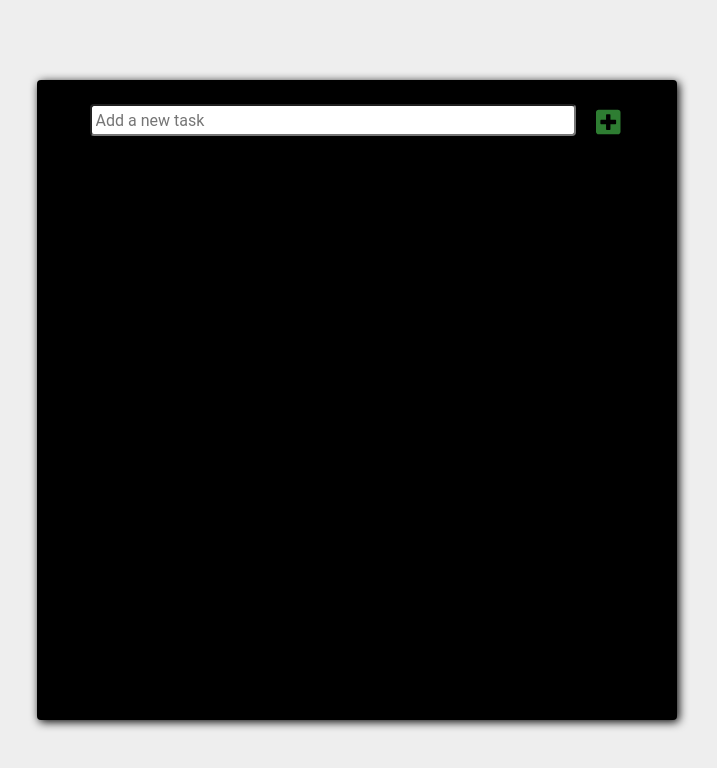
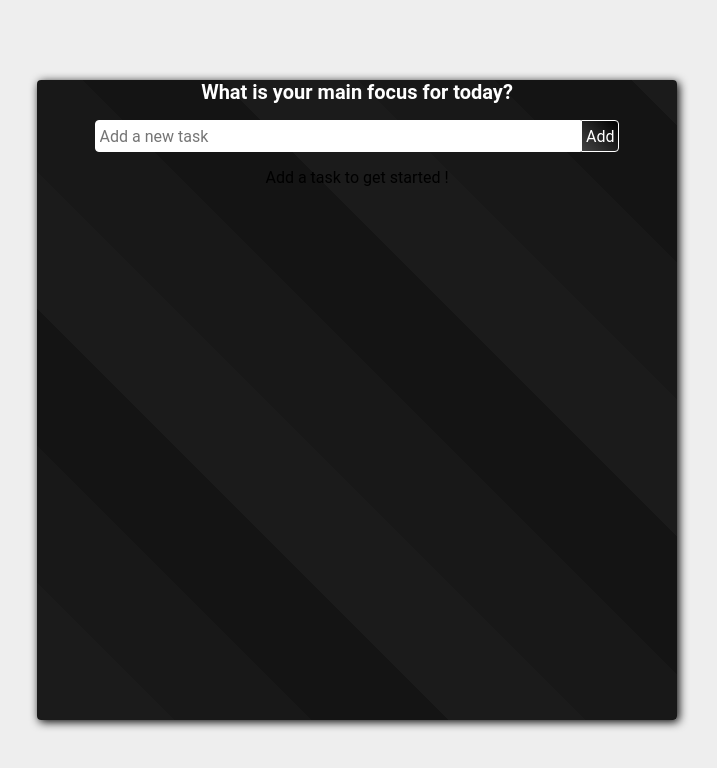
Before and after one commit to KaushikDev/reactodo, a React (Create React App) app: page / in a window 1280 px wide. Shown: the top 768 px of the page, without its empty margins (283-1000 px from the left). Built offline with nearby package versions, Linux system fonts and the light colour scheme.

Commit message:
updated dark theme

```diff
--- a/src/components/TodoForm.js
+++ b/src/components/TodoForm.js
@@ -26,10 +26,10 @@
         onChange={(event) => setTask({ text: event.target.value, done: false })}
       />
       <button className="form__fields">
-        <FontAwesomeIcon
-          icon={faPlusSquare}
+        {/* <FontAwesomeIcon
+          icon={faPlusCircle}
           style={{ color: "#2E7D32", fontSize: "1.75rem" }}
-        />
+        /> */}Add
       </button>
     </form>
   );
--- a/src/components/TodoList.js
+++ b/src/components/TodoList.js
@@ -29,6 +29,7 @@
 }
     return(
         <div className="todo__list">
+            <h1>What is your main focus for today?</h1>
             <TodoForm addToList={addToList} />
             {todos.length ? todos.map((todo, index) => {
                 return <TodoItem key={`${index} - ${todo}`} todo={todo} index={index} removeTodo={removeTodo} markStatus={markStatus}/>
--- a/src/sass/TodoForm.scss
+++ b/src/sass/TodoForm.scss
@@ -13,22 +13,26 @@
 
     input{
         width: 80%;
+        border-radius: 0.25rem 0 0 0.25rem;
     }
 
     button{
         width:auto;
-        background: transparent;
-        border: none;
+        background: linear-gradient(45deg, #434343, #000000);
+        border-radius: 0 0.25rem 0.25rem 0;
+        color: #fff;
         cursor: pointer;
     }
 
     .form__fields{
-        margin: 0.5rem;
+
         padding: 0.25rem;
         height: 2rem;
-        border-radius: 0.25rem;
+
         font-size: 1rem;
         outline: none;
+        border: 1px solid #fff;
+
     }
 
 }
--- a/src/sass/TodoItem.scss
+++ b/src/sass/TodoItem.scss
@@ -1,7 +1,7 @@
 .todo__item{
     border-bottom: 1px solid #aaa;
     padding: 1rem;
-    width: 100%;
+    width: 90%;
     height: auto;
     display: flex;
     flex-direction: row;
@@ -19,7 +19,7 @@
     span{
         width: auto;
         font-weight: bolder;
-        color:#B71C1C ;
+        color:#fff ;
 
     }
 
--- a/src/sass/TodoList.scss
+++ b/src/sass/TodoList.scss
@@ -1,4 +1,5 @@
-$list-color : #000;
+$list-color : repeating-linear-gradient(45deg, rgb(27, 27, 27) 0px, rgb(27, 27, 27) 97px,rgb(24, 24, 24) 97px, rgb(24, 24, 24) 194px,rgb(20, 20, 20) 194px, rgb(20, 20, 20) 291px);
+$main-heading-color : #fff;
 
 
 .todo__list{
@@ -11,6 +12,10 @@
     flex-direction: column;
     align-items: center;
     overflow-y: auto;
+    h1{
+        color: $main-heading-color;
+        font-size: 1.25em;
+    }
 }
 
 @media screen and (min-width: 280px) and (max-width: 768px){
@@ -24,6 +29,11 @@
         flex-direction: column;
         align-items: center;
         overflow-y: auto;
+
+        h1{
+            color: $main-heading-color;
+            font-size: 1.25em;
+        }
     }
 }
 
```
